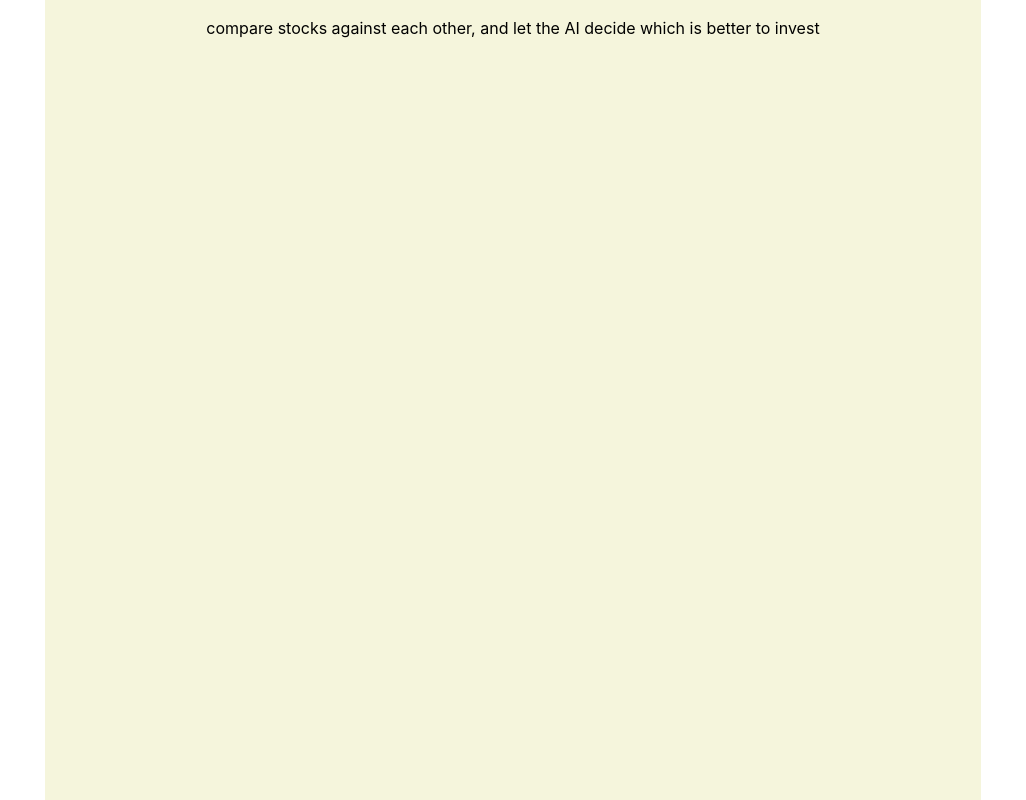
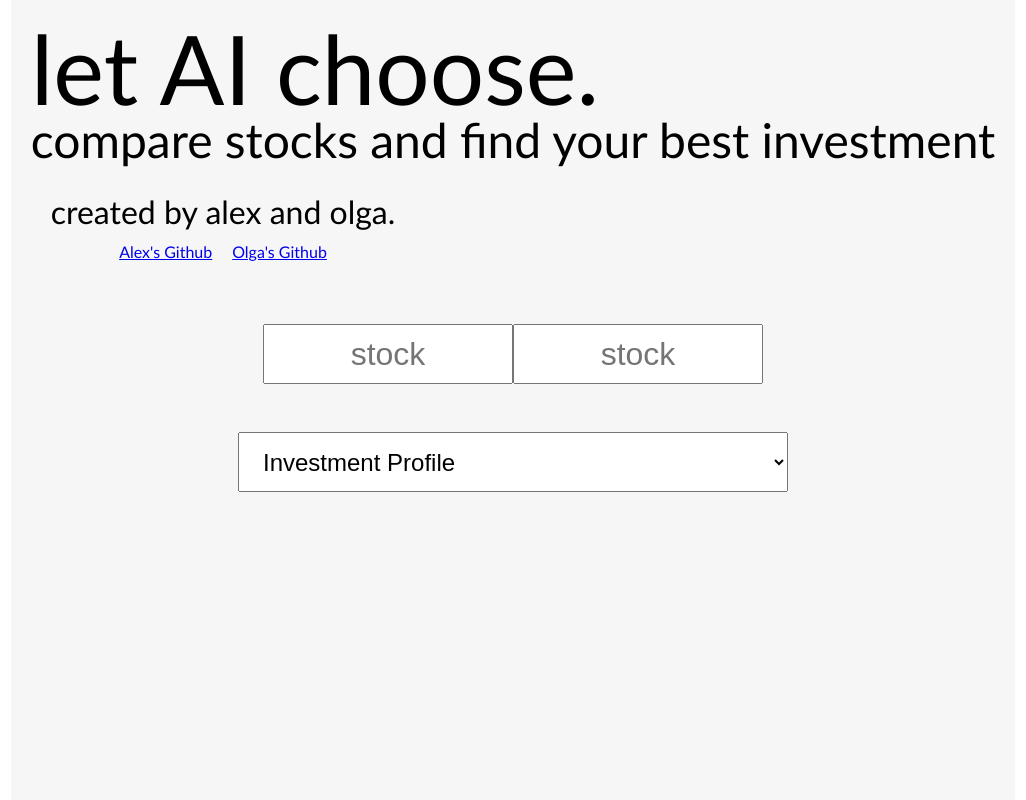
Before and after one commit to Luckyleck/Stock-Comparison-App, a React (Create React App) app: page / in a window 1280 px wide. Shown: the whole page, without its empty margins (127-1153 px from the left). Built offline with nearby package versions, Linux system fonts and the light colour scheme; no server answers.

Commit message:
CSS styling

```diff
--- a/src/App.css
+++ b/src/App.css
@@ -1,3 +1,7 @@
+body {
+  font-family:'Gill Sans', 'Gill Sans MT', Calibri, 'Trebuchet MS', sans-serif
+}
+
 .main-container {
   display: flex;
   justify-content: center;
@@ -11,11 +15,71 @@
   align-items: center;
   min-width: 70%;
   min-height: 100%;
-  background-color: beige
+  background-color: rgb(246, 246, 246)
+}
+
+
+
+
+
+.header {
+  align-self: flex-start
+}
+
+.created-by {
+  margin-top: 2em;
+  padding-left: 20px;
+  display: flex;
+  flex-direction: column;
+  gap: 1em;
+  width: fit-content;
+}
+
+.created-by h2 {
+  font-size: 2em;
+}
+
+.selection {
+  display: flex;
+  flex-direction: column;
+  min-width: inherit;
+  align-items: center;
+}
+
+.stock-inputs {
+  margin-top: 4em;
+  display: flex;
+  justify-content: space-evenly;
+  min-width: inherit
+}
+
+.stock-inputs input {
+  height: 60px;
+  font-size: 2em;
+  box-sizing: border-box;
+  text-align: center;
+  width: 250px;
+}
+
+.stock-inputs input::placeholder {
+  text-align: center;
+}
+
+.stock-inputs input:focus::placeholder {
+  color: transparent;
+}
+
+.selection select {
+  margin-top: 2em;
+  height: 60px;
+  min-width: 550px;
+  padding: 0 20px;
+  font-size: 1.5em;
 }
 
 @media (max-width: 1000px) {
   .main-content {
     min-width: 100%;
   }
+
 }
--- a/src/App.js
+++ b/src/App.js
@@ -28,7 +28,49 @@ function App() {
         <div className="main-container">
             <div className="main-content">
                 <div className="header">
-                    <h1>compare stocks against each other, and let the AI decide which is better to invest</h1>
+                    <h1 style={{ fontSize: '6em' }}>let AI choose.</h1>
+                    <h1 style={{ fontSize: '3em' }}>
+                        compare stocks and find your best investment
+                    </h1>
+                    <div className="created-by">
+                        <h2>created by alex and olga.</h2>
+                        <div
+                            style={{
+                                display: 'flex',
+                                gap: '20px',
+                                justifyContent: 'center',
+                            }}
+                        >
+                            <a href="https://github.com/luckyleck">
+                                Alex&apos;s Github
+                            </a>
+                            <a href="https://github.com/olga-bessonova">
+                                Olga&apos;s Github
+                            </a>
+                        </div>
+                    </div>
+                </div>
+                <div className="selection">
+                    <div className="stock-inputs">
+                        <input
+                            placeholder="stock"
+                            value={stockOne}
+                            onChange={(e) => setStockOne(e.target.value)}
+                        />
+                        <input
+                            placeholder="stock"
+                            value={stockTwo}
+                            onChange={(e) => setStockTwo(e.target.value)}
+                        />
+                    </div>
+                    <select required>
+                        <option value="" disabled selected hidden>
+                            Investment Profile
+                        </option>
+                        <option value="one">Option One</option>
+                        <option value="two">Option Two</option>
+                        <option value="three">Option Three</option>
+                    </select>
                 </div>
             </div>
 
```
